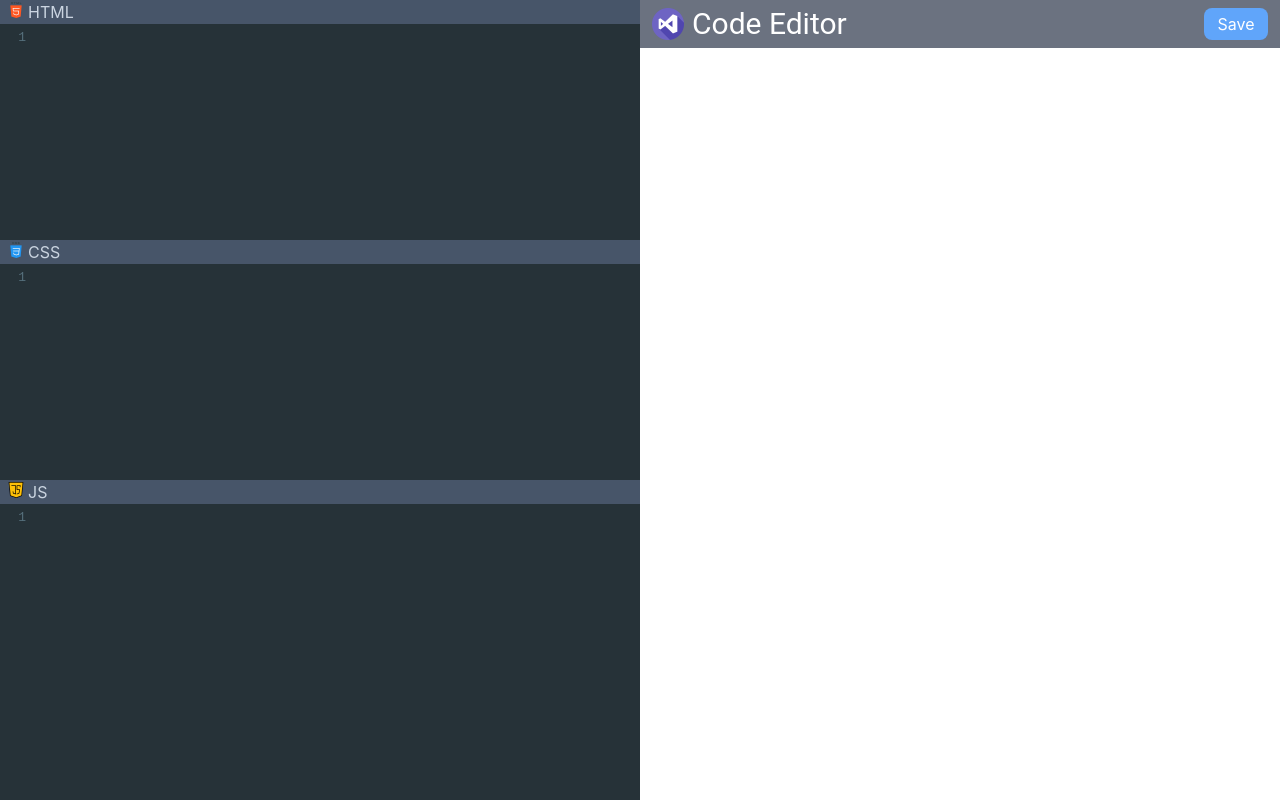
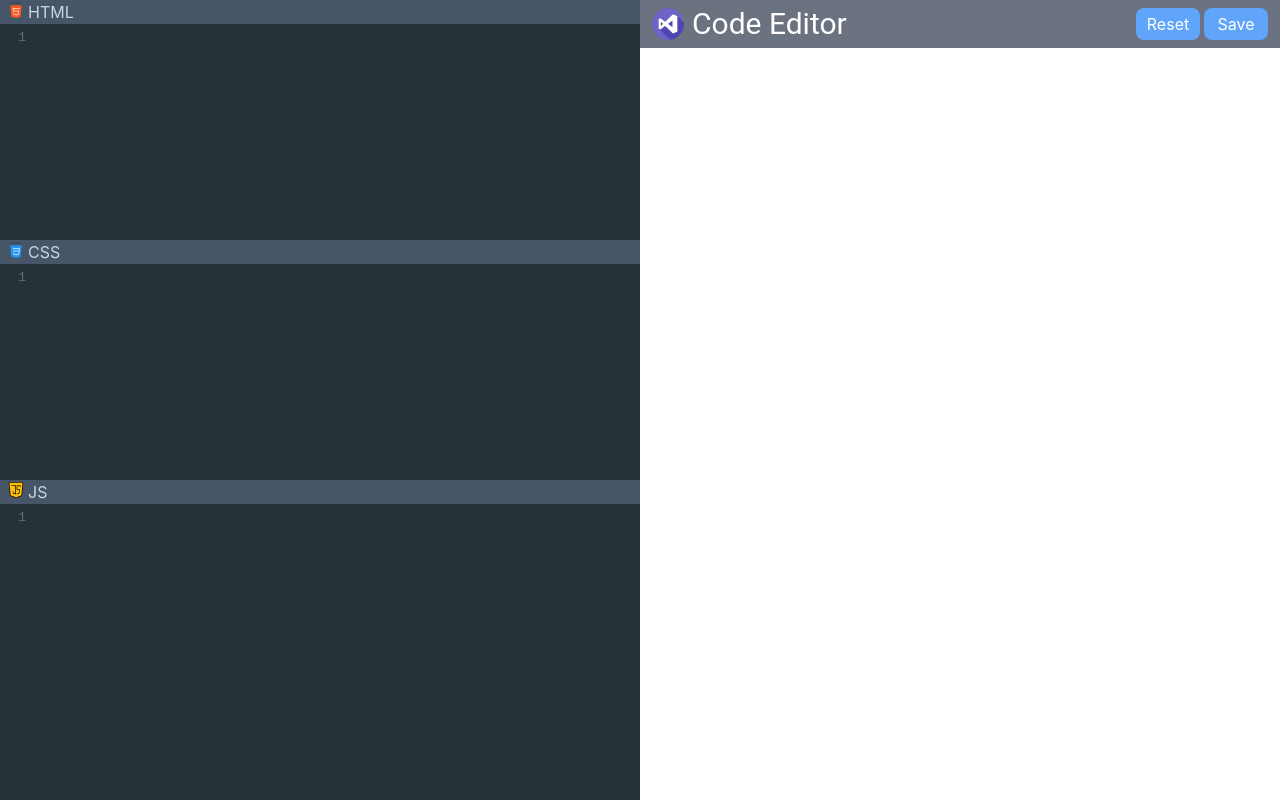
Before and after one commit to shakir-xcode/code-editor, a React app: page / in a window 1280 px wide. Built offline with nearby package versions, Linux system fonts and the light colour scheme.

Commit message:
Update Navbar.js

```diff
--- a/src/components/Navbar.js
+++ b/src/components/Navbar.js
@@ -12,9 +12,14 @@ function Navbar({ saveLocally }) {
                 <h1 className='text-xl sm:text-2xl md:text-3xl [font-family:roboto]  text-white'>Code Editor</h1>
             </div>
 
+           <div className='flex gap-1 flex-wrap'>
+                <button title='Reset All' onClick={() => resetState()}
+                    className='bg-blue-400 w-16 h-8 rounded-lg text-white hover:bg-blue-600'>Reset
+                </button>
             <button title='save' onClick={() => saveLocally()}
                 className='bg-blue-400 w-16 h-8 rounded-lg text-white hover:bg-blue-600'>Save
             </button>
+           </div>
 
         </div>
     )
```
